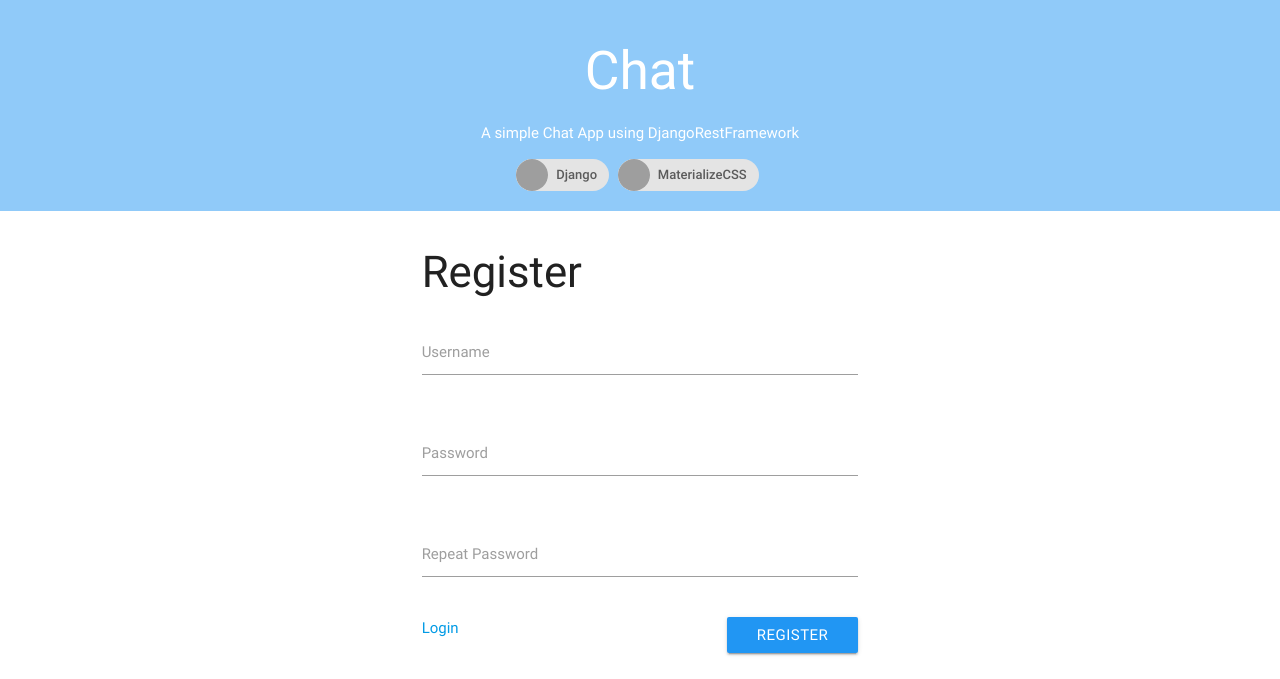
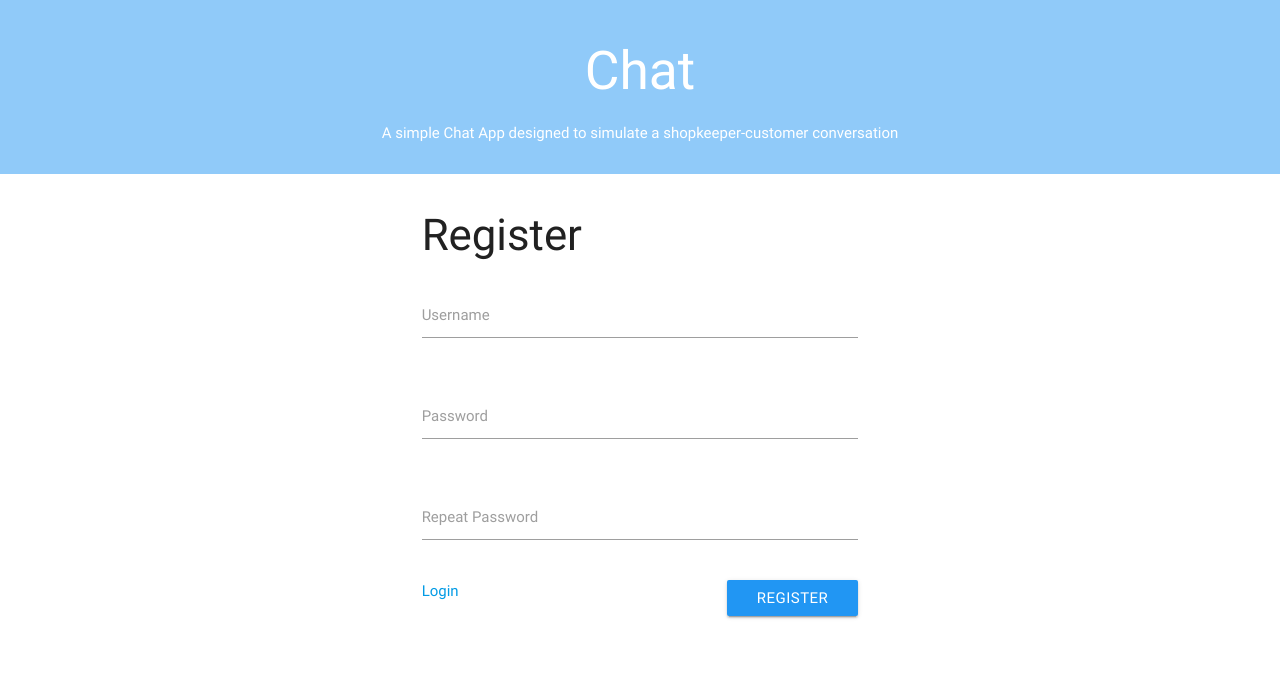
Before and after one commit to GabriellBP/chatApp, a Django app: page /register/ in a window 1280 px wide. Shown: the top 679 px of the page. Run offline with Django 3.2, Linux system fonts and the light colour scheme; some libraries are stand-ins or nearby versions; grey boxes are pictures that could not be loaded.

Commit message:
making some visual modifications

```diff
--- a/static/css/style.css
+++ b/static/css/style.css
@@ -2,18 +2,22 @@
 
 /* label focus color */
 .input-field input[type=text]:focus + label {
-    color: #000; !important;
+    color: #64b5f6 !important;
+}
+
+.input-field input[type=password]:focus + label {
+    color: #64b5f6 !important;
 }
 
 /* label underline focus color */
 .input-field input[type=text]:focus {
-    border-bottom: 1px solid #000; !important;
-    box-shadow: 0 1px 0 0 #000; !important;
+    border-bottom: 1px solid #64b5f6 !important;
+    box-shadow: 0 1px 0 0 #64b5f6 !important;
 }
 
 .input-field input[type=password]:focus {
-    border-bottom: 1px solid #000; !important;
-    box-shadow: 0 1px 0 0 #000; !important;
+    border-bottom: 1px solid #64b5f6 !important;
+    box-shadow: 0 1px 0 0 #64b5f6 !important;
 }
 
 
--- a/templates/chat/chat.html
+++ b/templates/chat/chat.html
@@ -49,7 +49,7 @@
                         <div class="row">
                             <div class="col s11">
                                 <div class="input-field">
-                                    <input id="id_message" name="message" type="text" style="border-bottom: 1px solid #64b5f6 !important;" placeholder="Type your message..">
+                                    <input id="id_message" name="message" type="text" placeholder="Type your message..">
                                 </div>
                             </div>
                             <div class="col s1" style="line-height: 80px">
--- a/templates/chat/index.html
+++ b/templates/chat/index.html
@@ -22,15 +22,7 @@
         <div class="section blue lighten-3">
             <div class="container white-text center-align text">
             <h2>Chat</h2>
-            <p>A simple Chat App using DjangoRestFramework</p>
-            <div class="chip">
-                <img src="https://icon-library.net/images/django-icon/django-icon-0.jpg" class="white">
-                Django
-            </div>
-            <div class="chip">
-                <img src="http://materializecss.com/res/materialize.svg" class="white">
-                MaterializeCSS
-            </div>
+            <p>A simple Chat App designed to simulate a shopkeeper-customer conversation</p>
             </div>
         </div>
         <div class="container">
--- a/templates/chat/register.html
+++ b/templates/chat/register.html
@@ -13,7 +13,7 @@
         </div>
         <div class="row">
             <div class="input-field col s12">
-                <input name="password" id="id_password" type="password" required>
+                <input name="password" id="id_password" type="password" class="validate" required>
                 <label for="id_password">Password</label>
             </div>
         </div>
```
